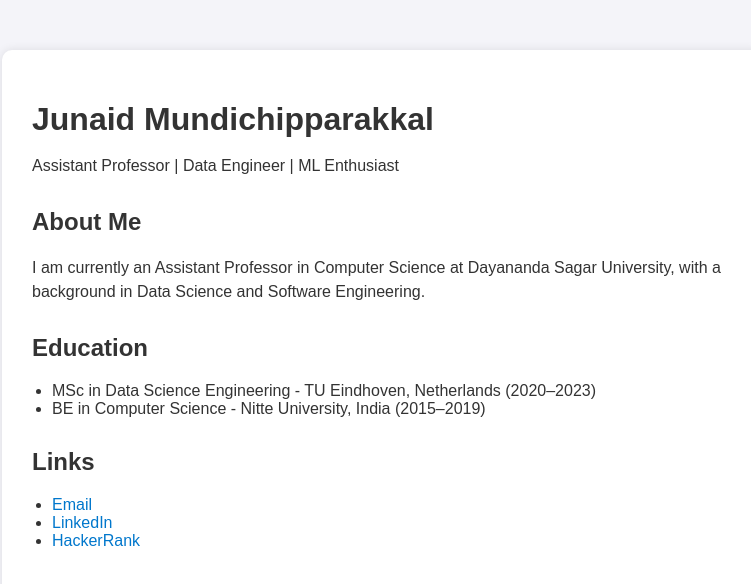
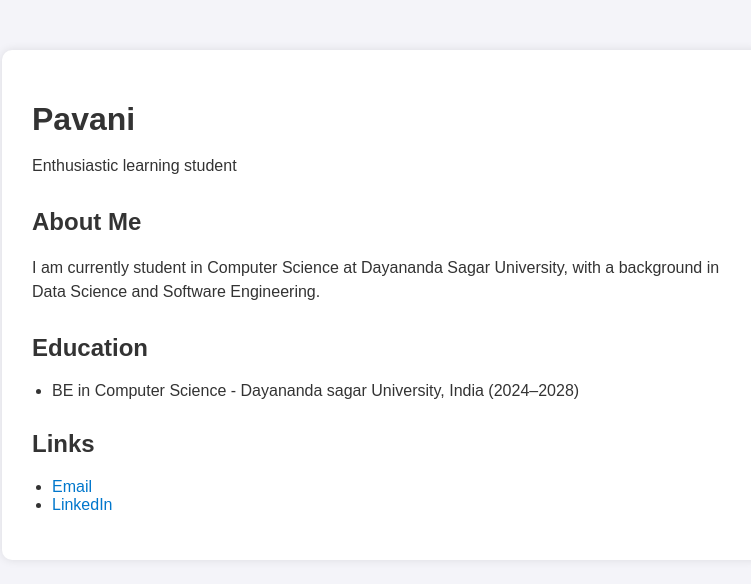
Before and after one commit to pavani-n-hash/personal-website, a plain HTML site: page index.html in a window 1280 px wide. Shown: the whole page, without its empty margins (258-1009 px from the left). Drawn offline with Linux system fonts and the light colour scheme.

Commit message:
Update index.html

```diff
--- a/index.html
+++ b/index.html
@@ -3,33 +3,31 @@
 <head>
     <meta charset="UTF-8">
     <meta name="viewport" content="width=device-width, initial-scale=1.0">
-    <title>Junaid Mundichipparakkal</title>
+    <title>Pavani</title>
     <link rel="stylesheet" href="index.css">
 </head>
 <body>
     <div class="container">
-        <h1>Junaid Mundichipparakkal</h1>
-        <p>Assistant Professor | Data Engineer | ML Enthusiast</p>
+    <h1>Pavani</h1>
+        <p>Enthusiastic learning student</p>
 
         <div class="section">
             <h2>About Me</h2>
-            <p>I am currently an Assistant Professor in Computer Science at Dayananda Sagar University, with a background in Data Science and Software Engineering.</p>
+            <p>I am currently student in Computer Science at Dayananda Sagar University, with a background in Data Science and Software Engineering.</p>
         </div>
 
         <div class="section">
             <h2>Education</h2>
             <ul>
-                <li>MSc in Data Science Engineering - TU Eindhoven, Netherlands (2020–2023)</li>
-                <li>BE in Computer Science - Nitte University, India (2015–2019)</li>
+                <li>BE in Computer Science - Dayananda sagar University, India (2024–2028)</li>
             </ul>
         </div>
 
         <div class="section">
             <h2>Links</h2>
             <ul>
-                <li><a href="mailto:mpjunaid1996@gmail.com">Email</a></li>
-                <li><a href="https://www.linkedin.com/in/junaidmp/" target="_blank">LinkedIn</a></li>
-                <li><a href="https://www.hackerrank.com/profile/mpjunaid1996" target="_blank">HackerRank</a></li>
+                <li><a href="mailto:pavani5405@gmail.com">Email</a></li>
+                <li><a href="https://www.linkedin.com/in/pavani-n/" target="_blank">LinkedIn</a></li>
             </ul>
         </div>
     </div>
```
